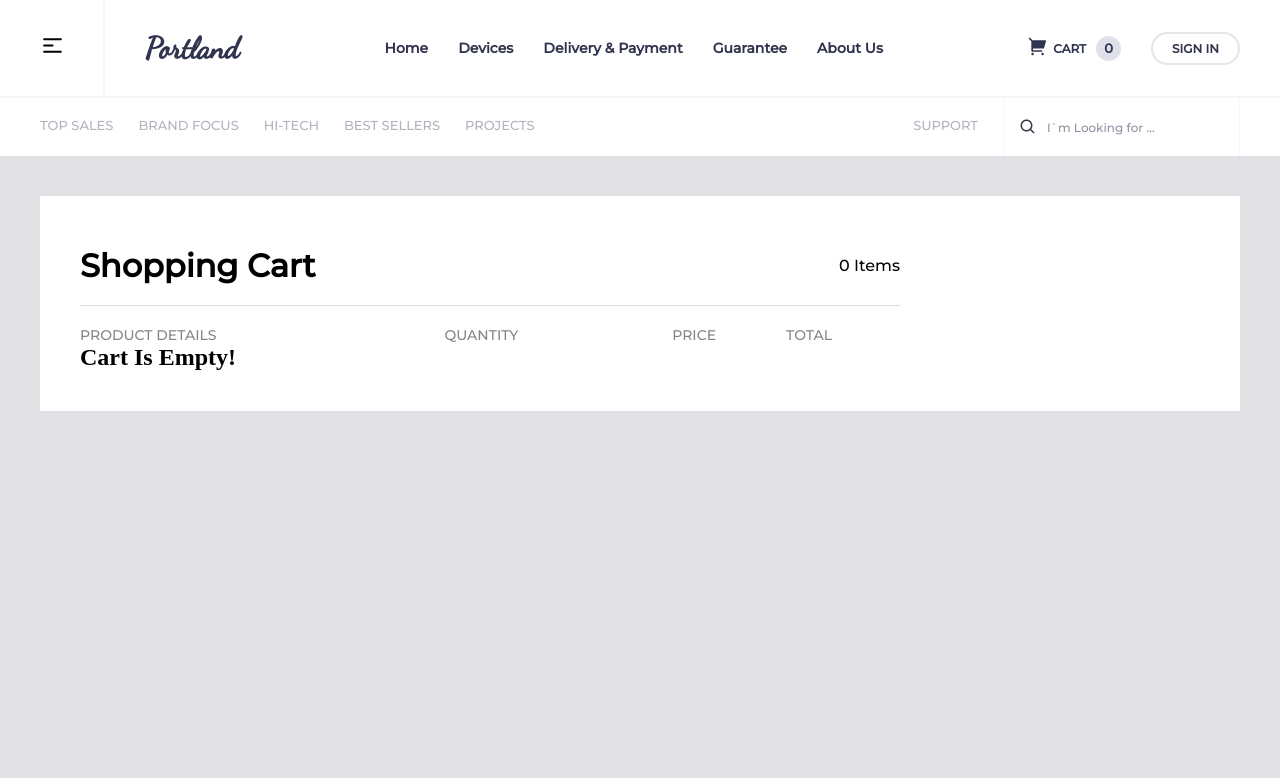
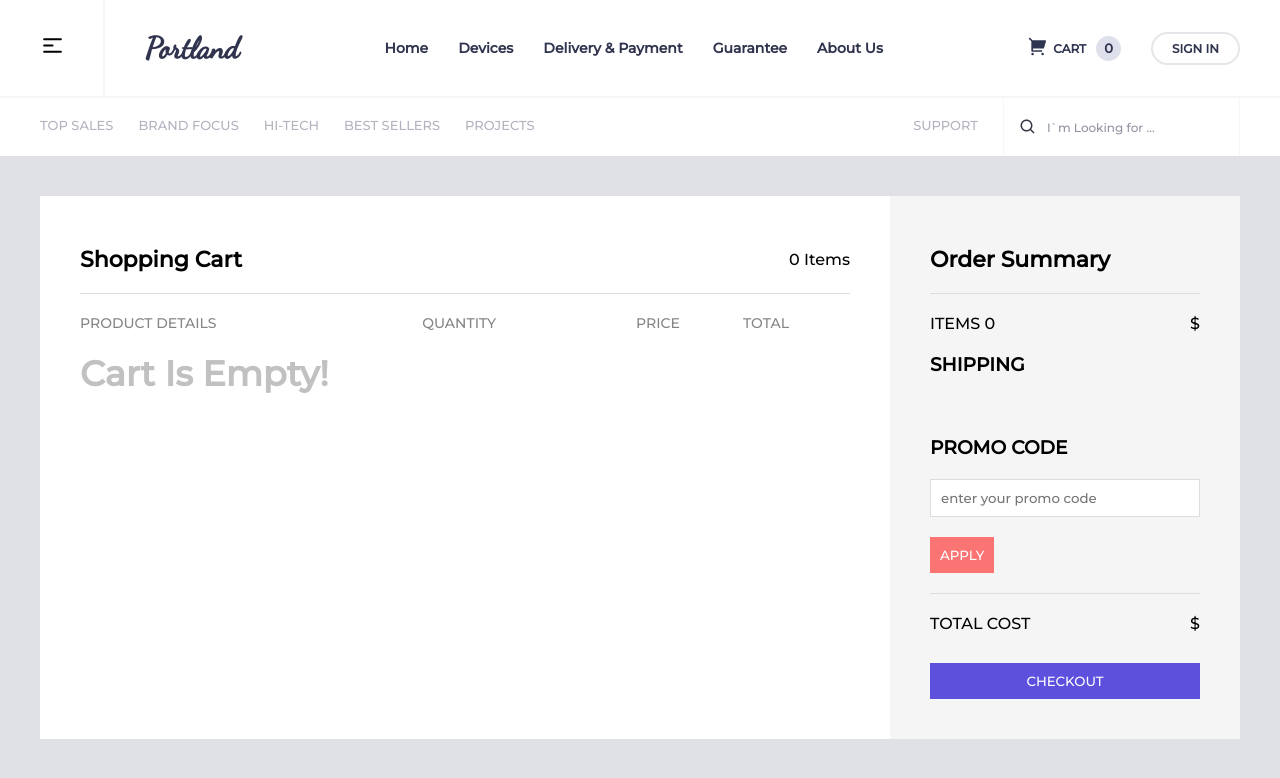
Before and after one commit to Cube00/portland-Ecommerce, a React (Create React App) app: page /cart in a window 1280 px wide. Shown: the top 778 px of the page. Built offline with nearby package versions, Linux system fonts and the light colour scheme.

Commit message:
checkout

```diff
--- a/src/assets/css/styles.css
+++ b/src/assets/css/styles.css
@@ -578,11 +578,12 @@ nav ul li a {
   max-width: 1200px;
   width: 100%;
   margin: 40px auto;
+  display: flex;
   background-color: #fff;
 }
 
 .cart-left-s {
-  width: 900px;
+  width: 850px;
   padding: 40px;
 }
 
@@ -594,6 +595,10 @@ nav ul li a {
   font-family: "Montserrat", sans-serif;
   margin-bottom: 20px;
   border-bottom: 1px solid#ddd;
+}
+
+.titles h1 {
+  font-size: 22px;
 }
 
 .cat-prd {
@@ -683,3 +688,73 @@ nav ul li a {
   font-size: 14px;
   color: #858585;
 }
+
+.emptycart {
+  margin-top: 20px;
+  font-family: "Montserrat", sans-serif;
+  font-size: 35px;
+  color: #c1c1c1;
+}
+
+.cart-right-s {
+  width: 350px;
+  padding: 40px;
+  background-color: #f5f5f6;
+}
+
+.total-cost {
+  display: flex;
+  justify-content: space-between;
+  font-family: "Montserrat", sans-serif;
+}
+
+.it-s {
+  display: flex;
+  justify-content: space-between;
+  font-family: "Montserrat", sans-serif;
+  margin: 20px 0;
+}
+
+.inps {
+  padding-bottom: 20px;
+  margin-bottom: 20px;
+}
+.bordered {
+  border-bottom: 1px solid#ddd;
+}
+
+.inps h3 {
+  margin-bottom: 20px;
+  font-family: "Montserrat", sans-serif;
+}
+
+.promo-input {
+  width: 100%;
+  margin: 0 0 20px;
+  padding: 10px;
+  background-color: #fff;
+  border: 1px solid#ddd;
+  font-family: "Montserrat", sans-serif;
+}
+
+.apply {
+  padding: 10px;
+  background-color: #fa7474;
+  font-family: "Montserrat", sans-serif;
+  color: #fff;
+  border: none;
+  outline: none;
+  cursor: pointer;
+}
+
+.checkout {
+  margin-top: 30px;
+  padding: 10px;
+  width: 100%;
+  background: #5d50dd;
+  font-family: "Montserrat", sans-serif;
+  color: #fff;
+  border: none;
+  outline: none;
+  cursor: pointer;
+}
--- a/src/pages/cart.js
+++ b/src/pages/cart.js
@@ -1,7 +1,8 @@
 import { connect } from "react-redux";
 import { AiOutlinePlus, AiOutlineMinus } from "react-icons/ai";
+import { REMOVE_ITEM, INCREASE, DECREASE } from "../reducers/action";
 
-const Cart = ({ state }) => {
+const Cart = ({ state, remove, increase, decrease }) => {
   const { cart } = state;
   return (
     <div className="cart-content">
@@ -17,36 +18,76 @@ const Cart = ({ state }) => {
           <span className="x-sp">TOTAL</span>
         </div>
         {cart.length < 1 ? (
-          <h2>Cart Is Empty!</h2>
+          <h2 className="emptycart">Cart Is Empty!</h2>
         ) : (
           cart.map((cartItem) => {
             return (
-              <>
-                <div className="cartItem">
+              <div key={cartItem.id} className="cartItem">
                 <div className="prod-inf f-sp">
                   <div className="cartImg">
                     <img src={cartItem.img} alt="" />
                   </div>
                   <h2>{cartItem.name}</h2>
                   <h4>{cartItem.color}</h4>
-                    <button>Remove</button>
+                  <button onClick={() => remove(cartItem.id)}>Remove</button>
                 </div>
                 <div className="prod-inf s-sp">
-                    <AiOutlineMinus className="t-m" />
+                  <AiOutlineMinus
+                    className="t-m"
+                    onClick={() => decrease(cartItem.id)}
+                  />
                   <h2>{cartItem.amount}</h2>
-                    <AiOutlinePlus className="t-m" />
+                  <AiOutlinePlus
+                    className="t-m"
+                    onClick={() => increase(cartItem.id)}
+                  />
                 </div>
                 <div className="prod-inf x-sp">
                   <h2>${cartItem.price}</h2>
                 </div>
                 <div className="prod-inf x-sp">
-                    <h2>${cartItem.price}</h2>
+                  <h2>${cartItem.price * cartItem.amount}</h2>
                 </div>
               </div>
-              </>
             );
           })
         )}
+      </div>
+      <div className="cart-right-s">
+        <div className="titles">
+          <h1>Order Summary</h1>
+        </div>
+        <div className="it-s">
+          <span>ITEMS {cart.length}</span>
+          <span>
+            $
+            {cart.length > 0 &&
+              cart.reduce((acc, curr) => {
+                return (acc += curr.price * curr.amount);
+              }, 0)}
+          </span>
+        </div>
+        <div className="inps">
+          <h3>SHIPPING</h3>
+        </div>
+        <div className="inps bordered">
+          <h3>PROMO CODE</h3>
+          <input
+            className="promo-input"
+            type="text"
+            id="promo"
+            placeholder="enter your promo code"
+          />
+          <button className="apply">APPLY</button>
+        </div>
+        <div className="total-cost">
+          <span>TOTAL COST</span>$
+          {cart.length > 0 &&
+            cart.reduce((acc, curr) => {
+              return (acc += curr.price * curr.amount);
+            }, 0)}
+        </div>
+        <button className="checkout">CHECKOUT</button>
       </div>
     </div>
   );
@@ -56,4 +97,18 @@ const mapStateToProps = ({ cartReducer: state }) => {
   return { state };
 };
 
-export default connect(mapStateToProps)(Cart);
+const mapDispatchToProps = (dispatch) => {
+  return {
+    remove: (id) => {
+      dispatch({ type: REMOVE_ITEM, payload: { id } });
+    },
+    increase: (id) => {
+      dispatch({ type: INCREASE, payload: { id } });
+    },
+    decrease: (id) => {
+      dispatch({ type: DECREASE, payload: { id } });
+    },
+  };
+};
+
+export default connect(mapStateToProps, mapDispatchToProps)(Cart);
--- a/src/reducers/action.js
+++ b/src/reducers/action.js
@@ -1,2 +1,5 @@
 export const GET_PRODUCT = "GET_PRODUCT";
 export const ADD_ITEM = "ADD_ITEM";
+export const REMOVE_ITEM = "REMOVE_ITEM";
+export const INCREASE = "INCREASE";
+export const DECREASE = "DECREASE";
--- a/src/reducers/cartReducer.js
+++ b/src/reducers/cartReducer.js
@@ -1,4 +1,4 @@
-import { ADD_ITEM } from "./action";
+import { ADD_ITEM, REMOVE_ITEM, INCREASE, DECREASE } from "./action";
 
 const defaultState = {
   cart: [],
@@ -24,6 +24,34 @@ const cartReducer = (state = defaultState, action) => {
       return { ...state, cart: newItem };
     }
   }
+  if (action.type === REMOVE_ITEM) {
+    const removeItem = state.cart.filter((e) => {
+      return e.id !== action.payload.id;
+    });
+    return {
+      ...state,
+      cart: removeItem,
+      cartItemIds: removeItem,
+    };
+  }
+  if (action.type === INCREASE) {
+    const increasedItem = state.cart.map((item) => {
+      if (item.id === action.payload.id) {
+        item = { ...item, amount: item.amount + 1 };
+      }
+      return item;
+    });
+    return { ...state, cart: increasedItem };
+  }
+  if (action.type === DECREASE) {
+    const decreasedItem = state.cart.map((item) => {
+      if (item.id === action.payload.id) {
+        if (item.amount > 1) item = { ...item, amount: item.amount - 1 };
+      }
+      return item;
+    });
+    return { ...state, cart: decreasedItem };
+  }
   return state;
 };
 
```
Lines whose indentation alone changed are shown as unchanged.
